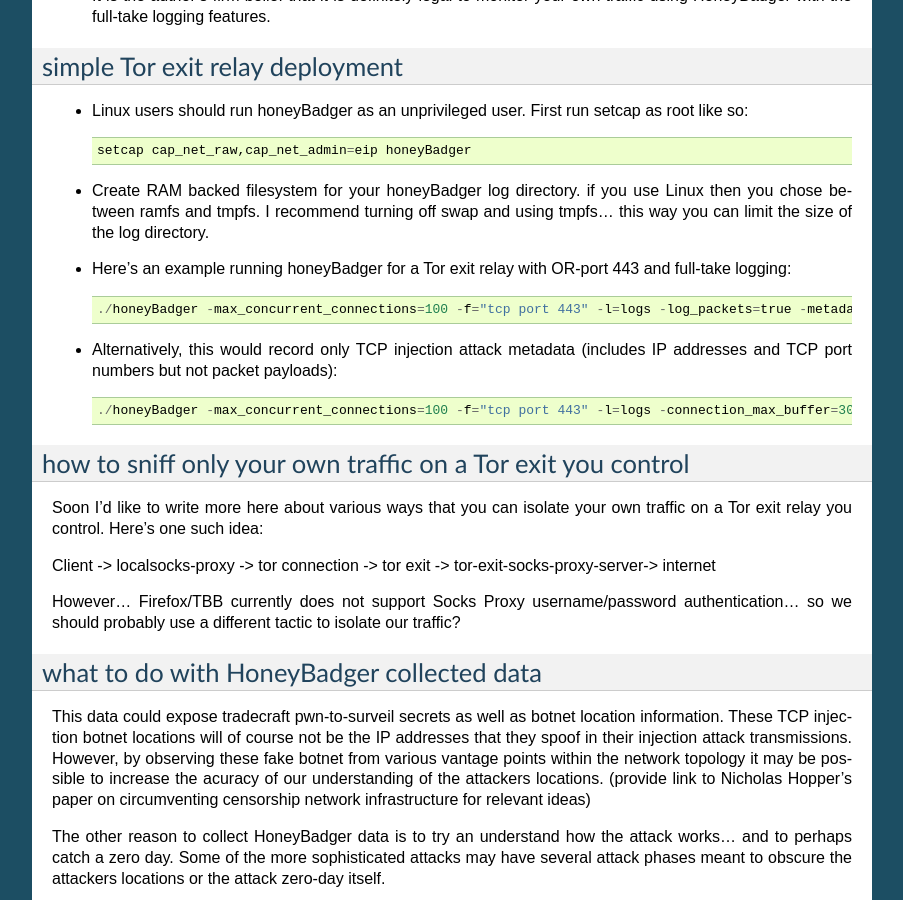
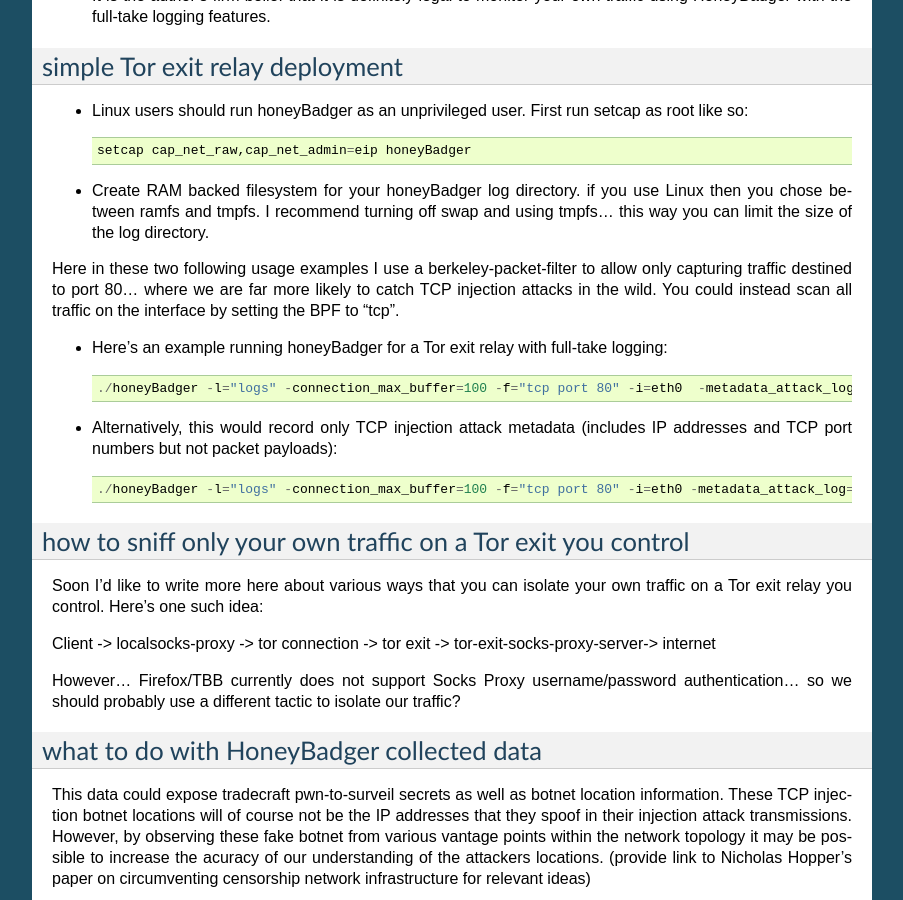
Before and after one commit to david415/HoneyBadger_docs, a Sphinx documentation site: the page built from source/index.rst, in a window 1280 px wide and 900 px high, scrolled down 1539 px. Shown: the whole window, without its empty margins (198-1101 px from the left). Built offline with Sphinx 7.4.7, drawn with Linux system fonts in a browser that asks for light colours.

Commit message:
Fix usage examples

```diff
--- a/source/index.rst
+++ b/source/index.rst
@@ -86,14 +86,18 @@
 
 - Create RAM backed filesystem for your honeyBadger log directory. if you use Linux then you chose between ramfs and tmpfs. I recommend turning off swap and using tmpfs... this way you can limit the size of the log directory.
 
-- Here's an example running honeyBadger for a Tor exit relay with OR-port 443 and full-take logging::
 
-  ./honeyBadger -max_concurrent_connections=100 -f="tcp port 443" -l=logs -log_packets=true -metadata_attack_log=false -connection_max_buffer=300 -total_max_buffer=3000 -tcp_idle_timeout=10m0s
+Here in these two following usage examples I use a berkeley-packet-filter to allow only capturing traffic destined to port 80... where we are far more likely to catch TCP injection attacks in the wild. You could instead scan all traffic on the interface by setting the BPF to "tcp".
+
+- Here's an example running honeyBadger for a Tor exit relay with full-take logging::
+
+  ./honeyBadger -l="logs" -connection_max_buffer=100 -f="tcp port 80" -i=eth0  -metadata_attack_log=false -tcp_idle_timeout=14m0s -total_max_buffer=1000 -max_concurrent_connections=200 -log_packets=true
 
 
 - Alternatively, this would record only TCP injection attack metadata (includes IP addresses and TCP port numbers but not packet payloads)::
 
-  ./honeyBadger -max_concurrent_connections=100 -f="tcp port 443" -l=logs -connection_max_buffer=300 -total_max_buffer=3000 -tcp_idle_timeout=10m0s
+  ./honeyBadger -l="logs" -connection_max_buffer=100 -f="tcp port 80" -i=eth0 -metadata_attack_log=true -tcp_idle_timeout=14m0s -total_max_buffer=1000 -max_concurrent_connections=200 -log_packets=false
+
 
 
 
```
